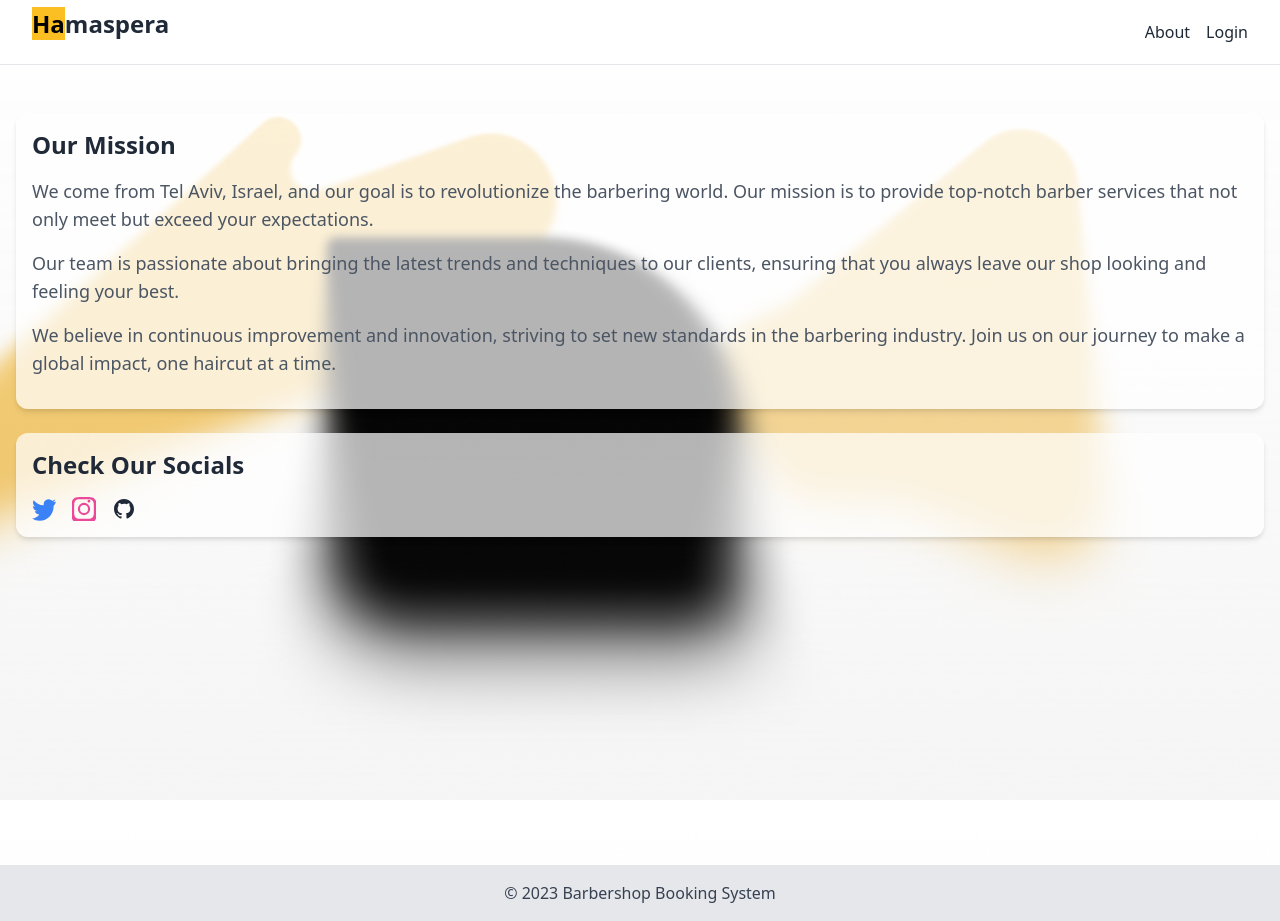
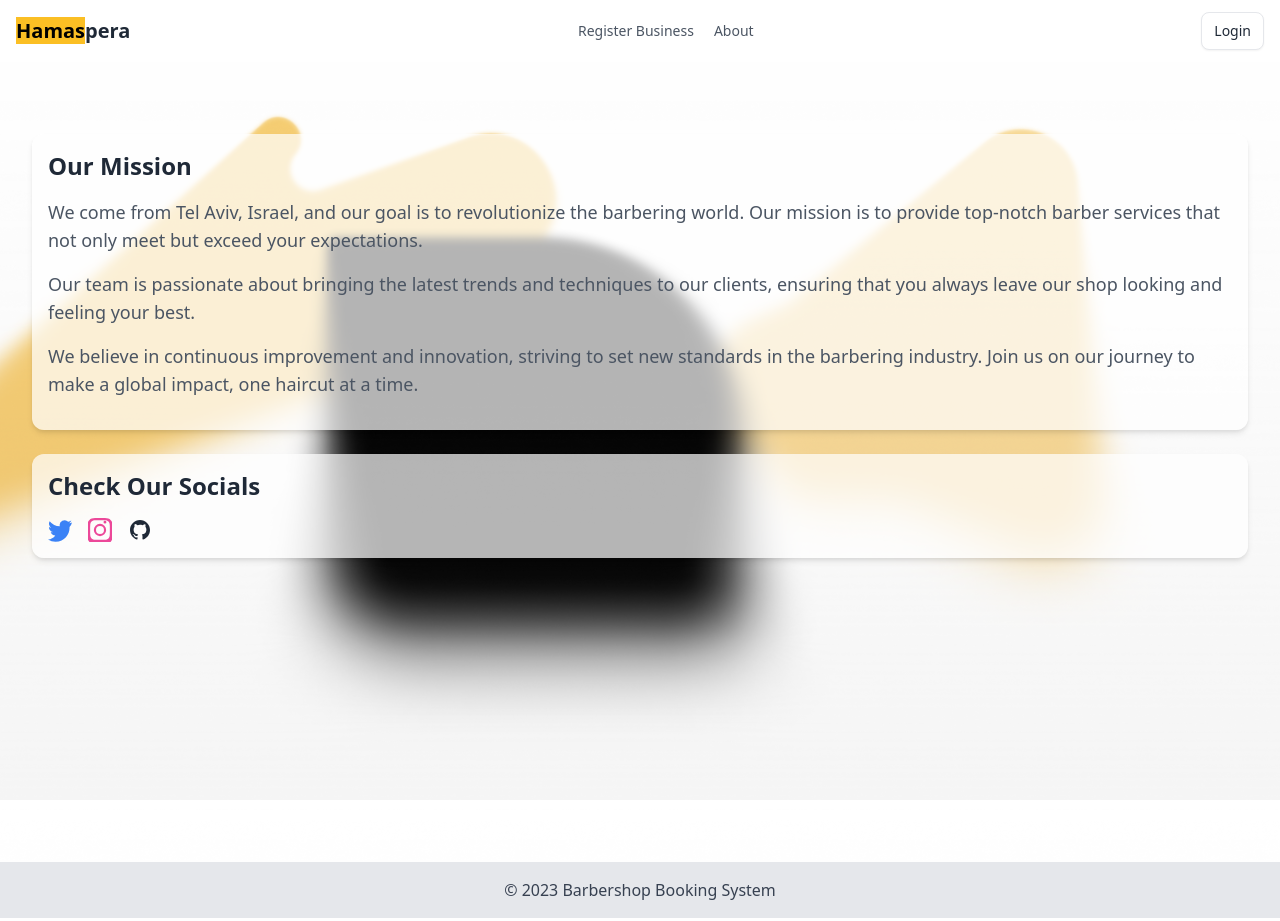
Before and after one commit to AAAxis/hamaspera, a Django app: page /about/ in a window 1280 px wide. Run offline with Django 4.2, Linux system fonts and the light colour scheme; some libraries are stand-ins or nearby versions.

Commit message:
Logo changes

```diff
--- a/scheduler/templates/scheduler/base.html
+++ b/scheduler/templates/scheduler/base.html
@@ -23,37 +23,36 @@
 <body class="text-gray-800 relative min-h-full bg-cover bg-center bg-no-repeat bg-opacity-10 backdrop-blur-lg">
 
 <!-- ========== HEADER ========== -->
-<header class="bg-white border-b border-gray-200 dark:bg-neutral-800 dark:border-neutral-700 flex flex-wrap md:justify-start md:flex-nowrap z-50 w-full">
-  <nav class="relative max-w-[85rem] w-full md:flex md:items-center md:justify-between md:gap-3 mx-auto px-4 sm:px-6 lg:px-8 py-2">
-    <!-- Logo -->
-    <div class="flex items-center justify-between">
-      <a href="{% url 'schedule' %}" class="text-2xl dark:text-white mb-4 font-bold "><mark class="bg-yellow-400 text-black">Ha</mark>maspera</a>
-
-      <!-- Collapse Button for mobile -->
-      <div class="md:hidden">
-        <button type="button" class="hs-collapse-toggle relative size-9 flex justify-center items-center text-sm font-semibold rounded-lg border border-gray-200 text-gray-800 hover:bg-gray-100 focus:outline-none dark:text-white dark:border-neutral-700 dark:hover:bg-neutral-700" id="hs-header-classic-collapse" data-hs-collapse="#hs-header-classic">
-          <svg class="hs-collapse-open:hidden size-4" xmlns="http://www.w3.org/2000/svg" viewBox="0 0 24 24" fill="none" stroke="currentColor" stroke-width="2"><line x1="3" y1="6" x2="21" y2="6"/><line x1="3" y1="12" x2="21" y2="12"/><line x1="3" y1="18" x2="21" y2="18"/></svg>
-          <svg class="hs-collapse-open:block shrink-0 hidden size-4" xmlns="http://www.w3.org/2000/svg" viewBox="0 0 24 24" fill="none" stroke="currentColor" stroke-width="2"><path d="M18 6 6 18"/><path d="m6 6 12 12"/></svg>
-          <span class="sr-only">Toggle navigation</span>
-        </button>
+<header class="flex flex-wrap sm:justify-start sm:flex-nowrap w-full bg-white text-sm py-3 dark:bg-neutral-800">
+  <nav class="max-w-[85rem] w-full mx-auto px-4 flex flex-wrap basis-full items-center justify-between">
+    <a class="sm:order-1 flex-none text-xl font-semibold dark:text-white focus:outline-none focus:opacity-80" href="{% url 'schedule' %}"><mark class="bg-yellow-400">Hamas</mark>pera</a>
+    <div class="sm:order-3 flex items-center gap-x-2">
+      <button type="button" class="sm:hidden hs-collapse-toggle relative size-7 flex justify-center items-center gap-x-2 rounded-lg border border-gray-200 bg-white text-gray-800 shadow-sm hover:bg-gray-50 focus:outline-none focus:bg-gray-50 disabled:opacity-50 disabled:pointer-events-none dark:bg-transparent dark:border-neutral-700 dark:text-white dark:hover:bg-white/10 dark:focus:bg-white/10" id="hs-navbar-alignment-collapse" aria-expanded="false" aria-controls="hs-navbar-alignment" aria-label="Toggle navigation" data-hs-collapse="#hs-navbar-alignment">
+        <svg class="hs-collapse-open:hidden shrink-0 size-4" xmlns="http://www.w3.org/2000/svg" width="24" height="24" viewBox="0 0 24 24" fill="none" stroke="currentColor" stroke-width="2" stroke-linecap="round" stroke-linejoin="round"><line x1="3" x2="21" y1="6" y2="6"/><line x1="3" x2="21" y1="12" y2="12"/><line x1="3" x2="21" y1="18" y2="18"/></svg>
+        <svg class="hs-collapse-open:block hidden shrink-0 size-4" xmlns="http://www.w3.org/2000/svg" width="24" height="24" viewBox="0 0 24 24" fill="none" stroke="currentColor" stroke-width="2" stroke-linecap="round" stroke-linejoin="round"><path d="M18 6 6 18"/><path d="m6 6 12 12"/></svg>
+        <span class="sr-only">Toggle</span>
+      </button>
+      {% if user.is_authenticated %}
+      <a href="{% url 'dashboard' %}" class="py-2 px-3 inline-flex items-center gap-x-2 text-sm font-medium rounded-lg border border-gray-200 bg-white text-gray-800 shadow-sm hover:bg-gray-50 focus:outline-none focus:bg-gray-50 disabled:opacity-50 disabled:pointer-events-none dark:bg-neutral-800 dark:border-neutral-700 dark:text-white dark:hover:bg-neutral-700 dark:focus:bg-neutral-700">Dashboard</a>
+      <a href="{% url 'logout' %}" class="py-2 px-3 inline-flex items-center gap-x-2 text-sm font-medium rounded-lg border border-gray-200 bg-white text-gray-800 shadow-sm hover:bg-gray-50 focus:outline-none focus:bg-gray-50 disabled:opacity-50 disabled:pointer-events-none dark:bg-neutral-800 dark:border-neutral-700 dark:text-white dark:hover:bg-neutral-700 dark:focus:bg-neutral-700">Logout</a>
+      {% else %}
+      <a href="{% url 'login' %}" class="py-2 px-3 inline-flex items-center gap-x-2 text-sm font-medium rounded-lg border border-gray-200 bg-white text-gray-800 shadow-sm hover:bg-gray-50 focus:outline-none focus:bg-gray-50 disabled:opacity-50 disabled:pointer-events-none dark:bg-neutral-800 dark:border-neutral-700 dark:text-white dark:hover:bg-neutral-700 dark:focus:bg-neutral-700">Login</a>
+      {% endif %}
+    </div>
+    <div id="hs-navbar-alignment" class="hs-collapse hidden overflow-hidden transition-all duration-300 basis-full grow sm:grow-0 sm:basis-auto sm:block sm:order-2" aria-labelledby="hs-navbar-alignment-collapse">
+      <div class="flex flex-col gap-5 mt-5 sm:flex-row sm:items-center sm:mt-0 sm:ps-5">
+        {% if not user.is_authenticated %}
+        <a class="font-medium text-gray-600 hover:text-gray-400 focus:outline-none focus:text-gray-400 dark:text-neutral-400 dark:hover:text-neutral-500 dark:focus:text-neutral-500" href="{% url 'register_business' %}">Register Business</a>
+        {% endif %}
+        <a class="font-medium text-gray-600 hover:text-gray-400 focus:outline-none focus:text-gray-400 dark:text-neutral-400 dark:hover:text-neutral-500 dark:focus:text-neutral-500" href="{% url 'about' %}">About</a>
       </div>
     </div>
-    <!-- End Logo -->
-
-    <!-- Navigation links -->
-    <div id="hs-header-classic" class="hs-collapse hidden md:block overflow-hidden transition-all duration-300 basis-full grow">
-      <div class="flex flex-col md:flex-row md:items-center md:justify-end gap-4">
-        <a href="{% url 'about' %}" class="text-gray-800 hover:text-blue-600 dark:text-white">About</a>
-        <a href="{% url 'login' %}" class="text-gray-800 hover:text-blue-600 dark:text-white">Login</a>
-      </div>
-    </div>
-    <!-- End Navigation -->
   </nav>
 </header>
 <!-- ========== END HEADER ========== -->
 
 <!-- Main Content Section -->
-<main class="container mx-auto px-4 py-6 min-h-screen">
+<main class="container mx-auto px-4 py-6 min-h-screen md:py-12 md:px-8">
   {% block content %}
   {% endblock %}
 </main>
```
Also changed, not shown: scheduler/templates/scheduler/barbershop_detail.html (+5 -5 lines).
